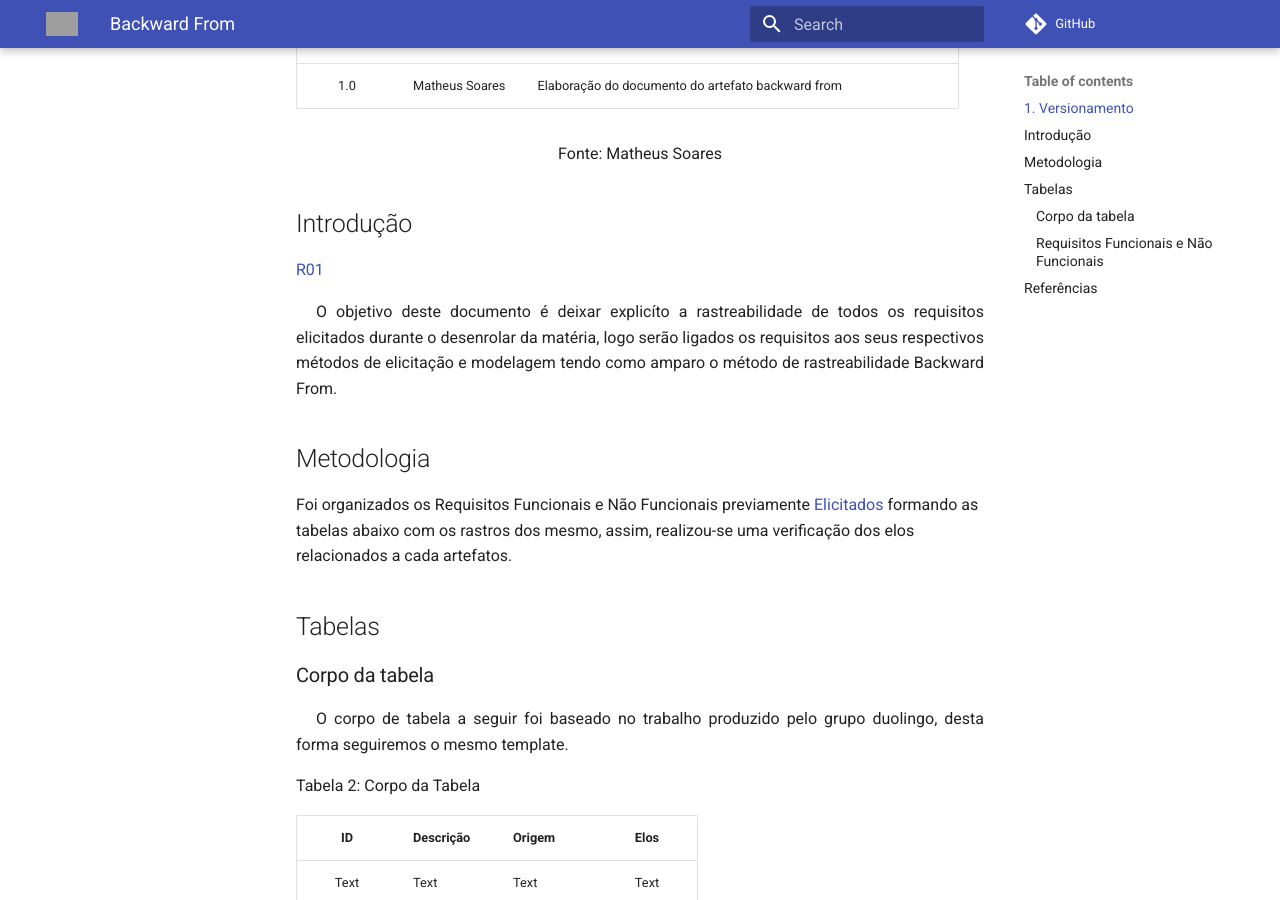
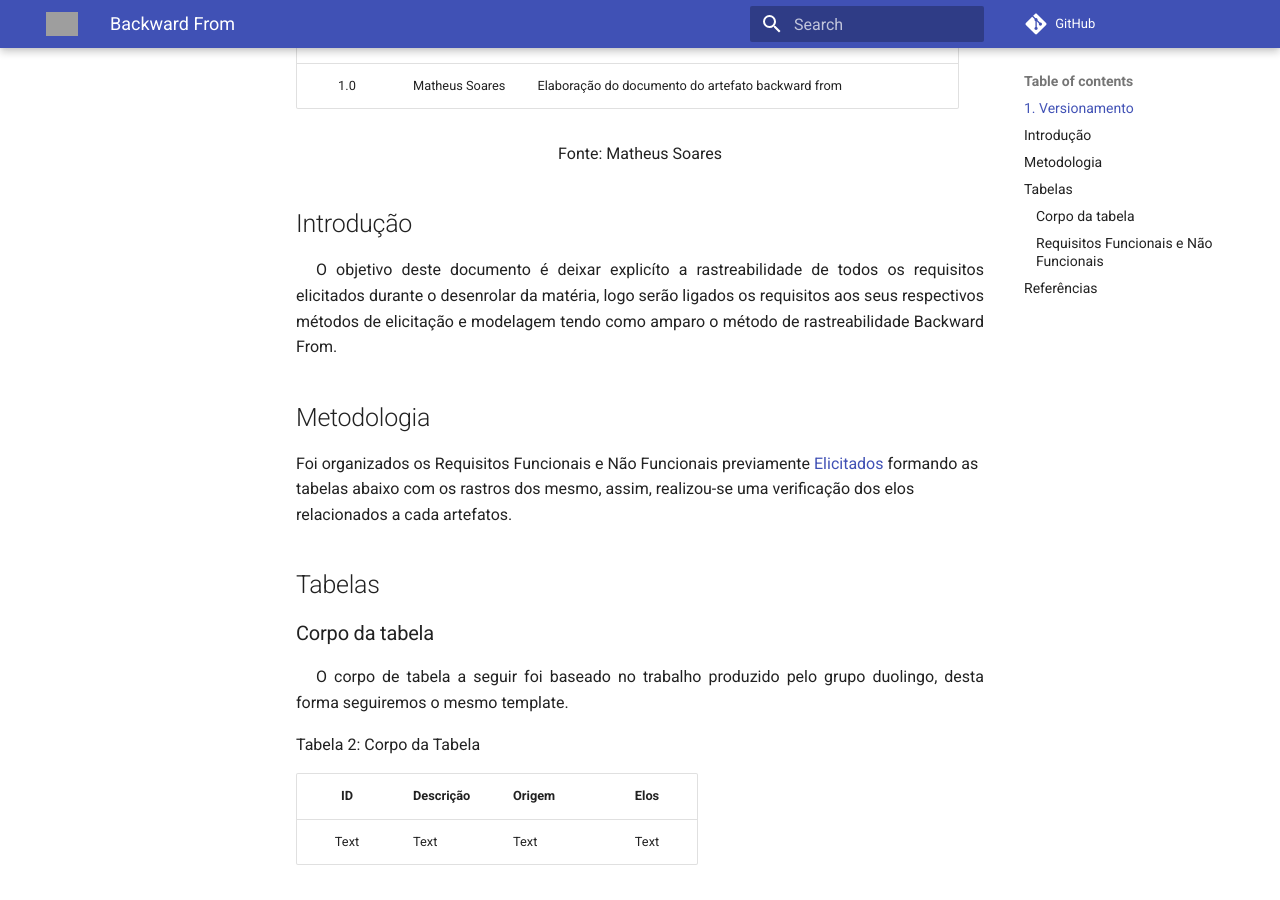
Before and after one commit to Requisitos-de-Software/2022.1-TikTok, an MkDocs documentation site: the page built from docs/posrastreabilidade/backwardfrom.md, in a window 1280 px wide and 900 px high, scrolled down 303 px. Built offline with MkDocs 1.6.1 and Material for MkDocs 9.7.7, drawn with Linux system fonts in a browser that asks for light colours; comment, search, counter and statistics services are not loaded; grey boxes are pictures that could not be loaded.

Commit message:
#62 Correção do documento

```diff
--- a/docs/posrastreabilidade/backwardfrom.md
+++ b/docs/posrastreabilidade/backwardfrom.md
@@ -14,8 +14,6 @@
 </div>
 
 ## Introdução
-[R01](https://requisitos-de-software.github.io/2021.2-MedSUS/elicitation/brainstorm)
-
 <p style="text-indent: 20px; text-align: justify">
 O objetivo deste documento é deixar explicíto a rastreabilidade de todos os requisitos elicitados durante o desenrolar da matéria, logo serão ligados os requisitos aos seus respectivos métodos de elicitação e modelagem tendo como amparo o método de rastreabilidade Backward From.
 </p>
```
